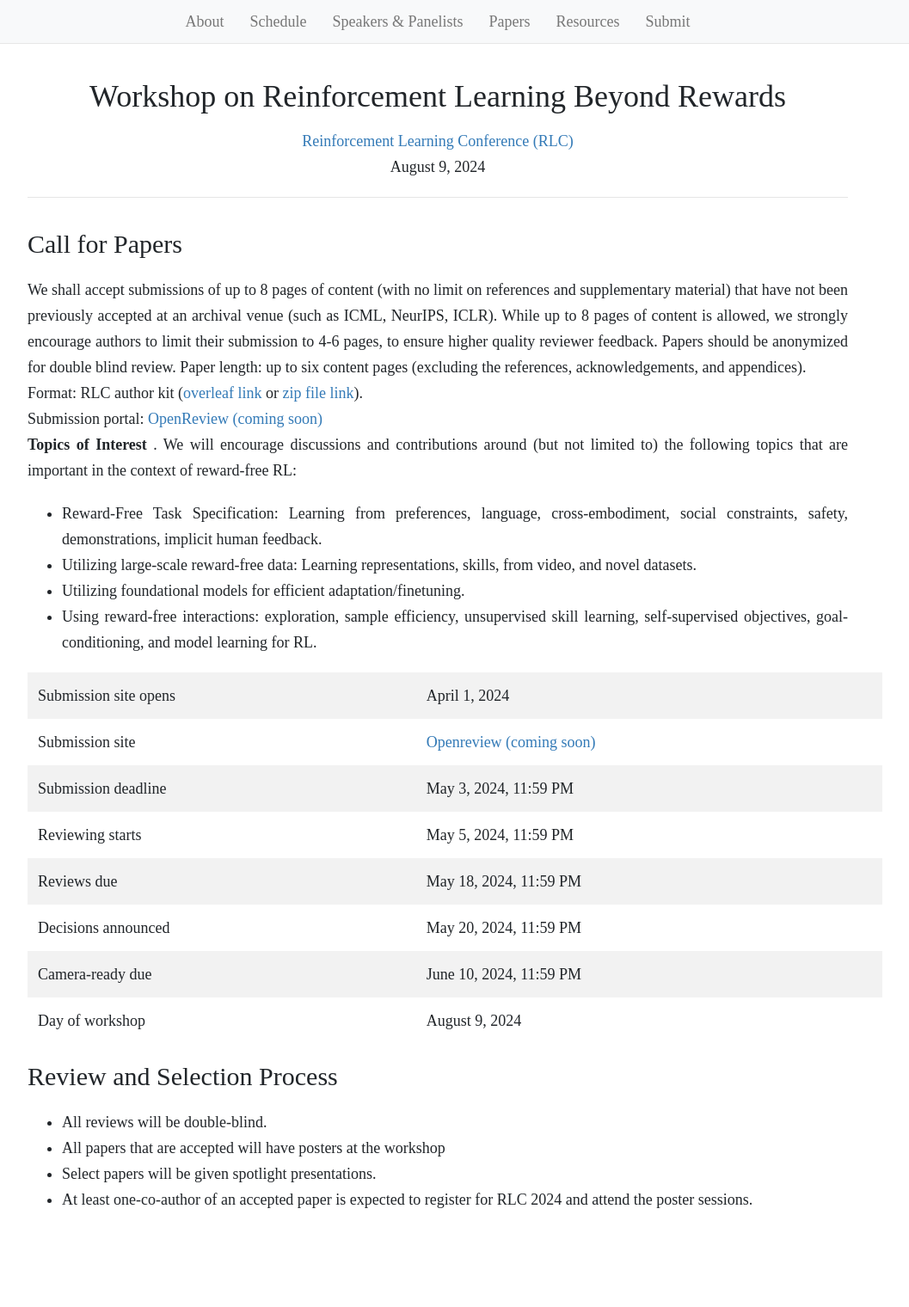
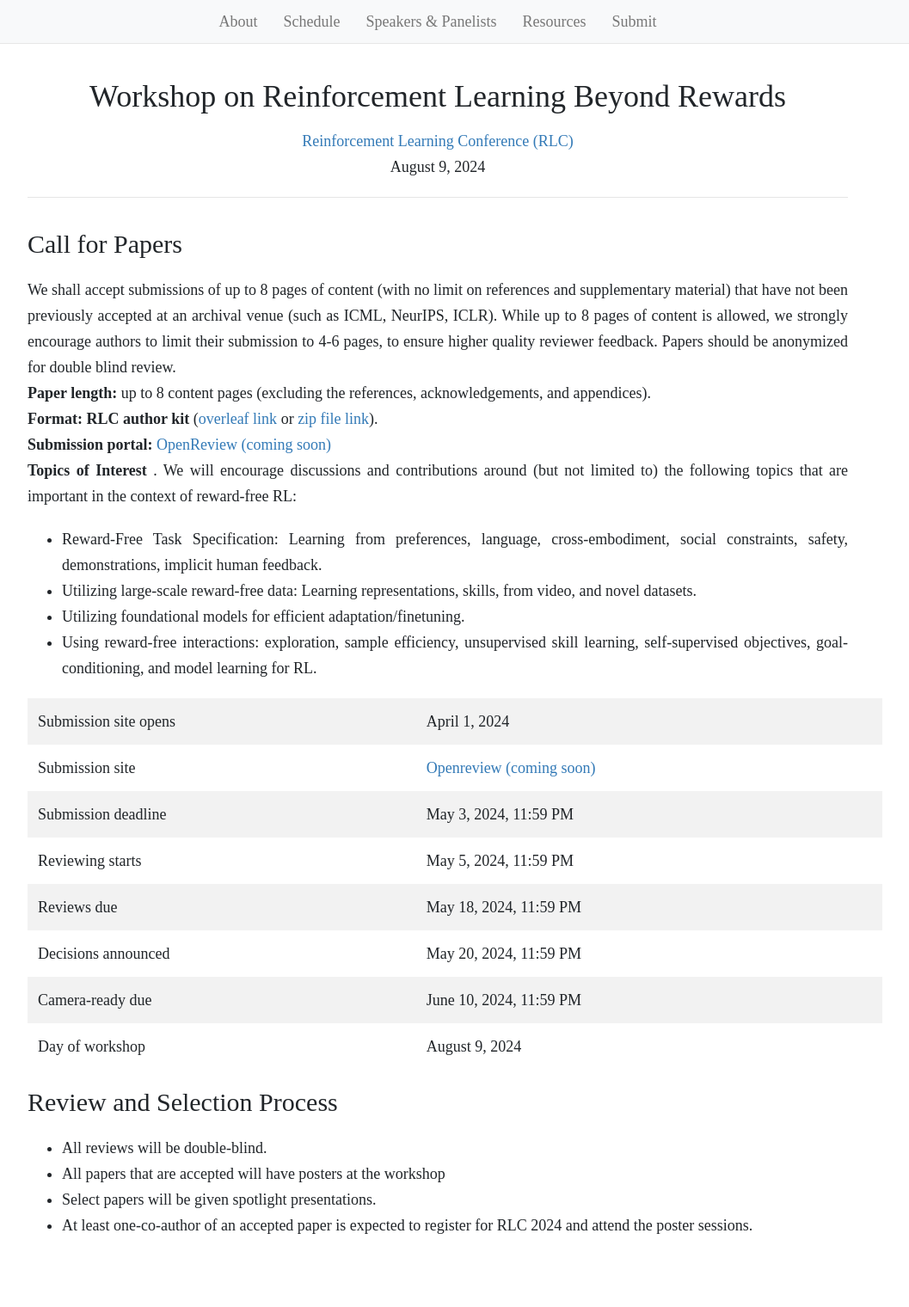
Before and after one commit to rlbrew-workshop/rlbrew-workshop.github.io, a Jekyll site: the page built from submit.html, in a window 1280 px wide. Shown: the whole page at 86% size, without its empty margins (131-1188 px from the left). Built offline with Jekyll 4.4.1, drawn with Linux system fonts in a browser that asks for light colours; nearby versions of some CDN libraries; before the commit the page ends 1490 px from its top, so only the background shows below that.

```diff
--- a/_layouts/default.html
+++ b/_layouts/default.html
@@ -29,7 +29,7 @@
         <!-- <li class="nav-link"><a href="/2022/livestream.html">Livestream</a></li> -->
         <li class="nav-link"><a href="/schedule.html">Schedule</a></li>
         <li class="nav-link"><a href="/speakers.html">Speakers & Panelists</a></li>
-        <li class="nav-link"><a href="/papers.html">Papers</a></li>
+        <!-- <li class="nav-link"><a href="/papers.html">Papers</a></li> -->
         <li class="nav-link"><a href="/resources.html">Resources</a></li>
         <li class="nav-link"><a href="/submit.html">Submit</a></li>
         <!-- <li class="nav-link"><a href="https://docs.google.com/forms/d/e/1FAIpQLSeAX7Gx-nZlq4XGa-gPbgNsaB78XMZzLGt_EjI2JLe1GJ6vKA/viewform?usp=sf_link"> Panel</a></li> -->
--- a/css/style.css
+++ b/css/style.css
@@ -10,6 +10,10 @@ body {
 
 h1, h2, h3, p, table, dl, ol, ul {
   margin: 20px;
+}
+
+p, h1, h2, h3, h4, h5, h6, li {
+  text-align: justify;
 }
 
 p, ul, ol {
--- a/schedule.html
+++ b/schedule.html
@@ -6,7 +6,7 @@ layout: default
 <div class="row">
   <p>Throughout the day we will be livestreaming invited talks, contributed talks, spotlight presentations, and a live panel discussion.
 
-  <p>All times listed are in GMT+1. Please <a href="https://www.timeanddate.com/worldclock/converter.html?iso=20200426T133000&p1=tz_gmt" target="_blank">click here</a> for a timezone converter from GMT.</p>
+  <p>All times listed are in Eastern Standard Time (GMT-4). Please <a href="https://www.timeanddate.com/worldclock/converter.html?iso=20200426T133000&p1=tz_gmt" target="_blank">click here</a> for a timezone converter from GMT.</p>
   <table class="table table-striped table-condensed" id="schedule">
     <thead>
       <tr>
--- a/submit.html
+++ b/submit.html
@@ -8,13 +8,14 @@ layout: default
 
 <p>
 
-    We shall accept submissions of up to 8 pages of content (with no limit on references and supplementary material) that have not been previously accepted at an archival venue (such as ICML, NeurIPS, ICLR). While up to 8 pages of content is allowed, we strongly encourage authors to limit their submission to 4-6 pages, to ensure higher quality reviewer feedback. Papers should be anonymized for double blind review.
 
-    Paper length: up to six content pages (excluding the references, acknowledgements, and appendices). <br>
+    We shall accept submissions of up to 8 pages of content (with no limit on references and supplementary material) that have not been previously accepted at an archival venue (such as ICML, NeurIPS, ICLR). While up to 8 pages of content is allowed, we strongly encourage authors to limit their submission to 4-6 pages, to ensure higher quality reviewer feedback. Papers should be anonymized for double blind review. <br>
 
-    Format: RLC author kit  (<a href="https://www.overleaf.com/read/vjybmmvfkpbx#040bda">overleaf link</a> or <a href="rlbrew_template.zip">zip file link</a>). <br>
+    <b> Paper length: </b> up to 8 content pages (excluding the references, acknowledgements, and appendices). <br>
 
-    Submission portal: <a href="">OpenReview (coming soon)</a> <br>
+    <b> Format: RLC author kit </b> (<a href="https://www.overleaf.com/read/vjybmmvfkpbx#040bda">overleaf link</a> or <a href="rlbrew_template.zip">zip file link</a>). <br>
+
+    <b>Submission portal: </b> <a href="">OpenReview (coming soon)</a> <br>
 
     <b> Topics of Interest </b>. We will encourage discussions and contributions around (but not limited to) the following topics that are important in the context of reward-free RL:
 </p>
```
Also changed, not shown: format.html (deleted, +0 -52 lines).
